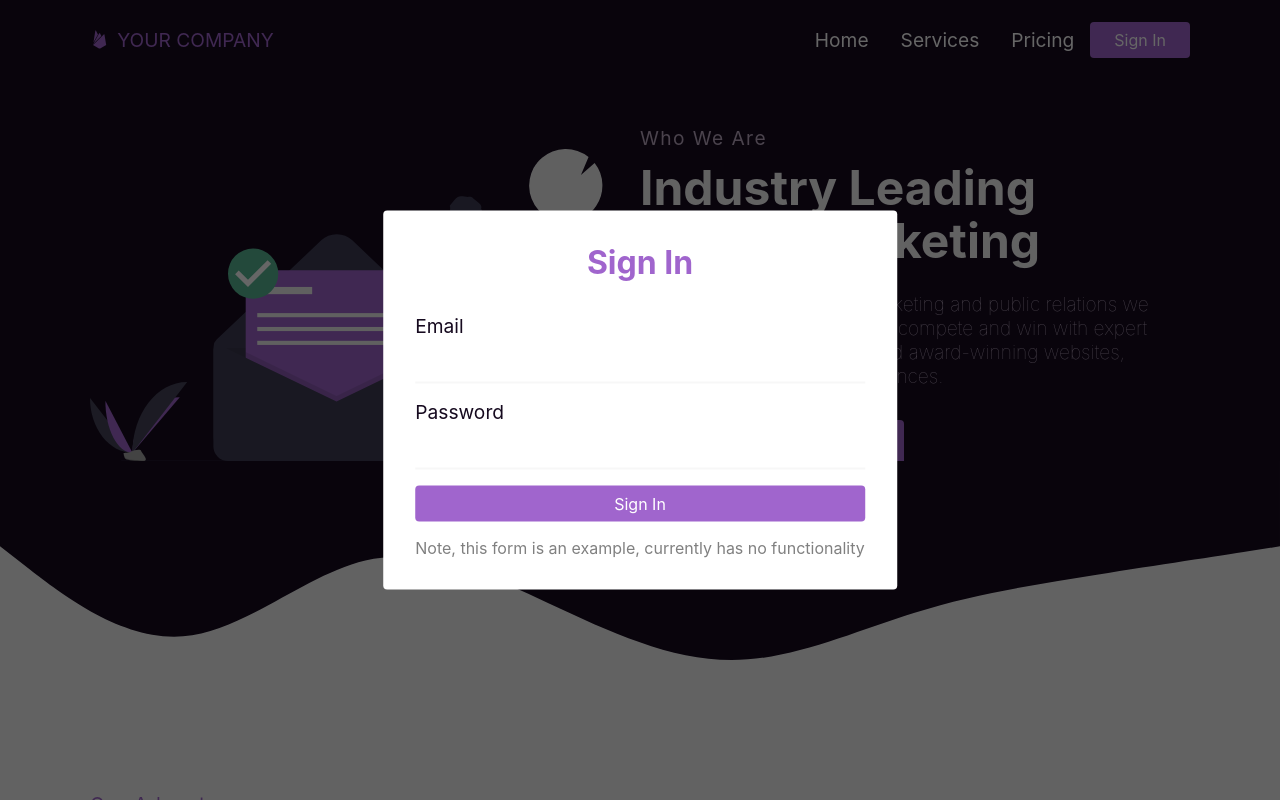
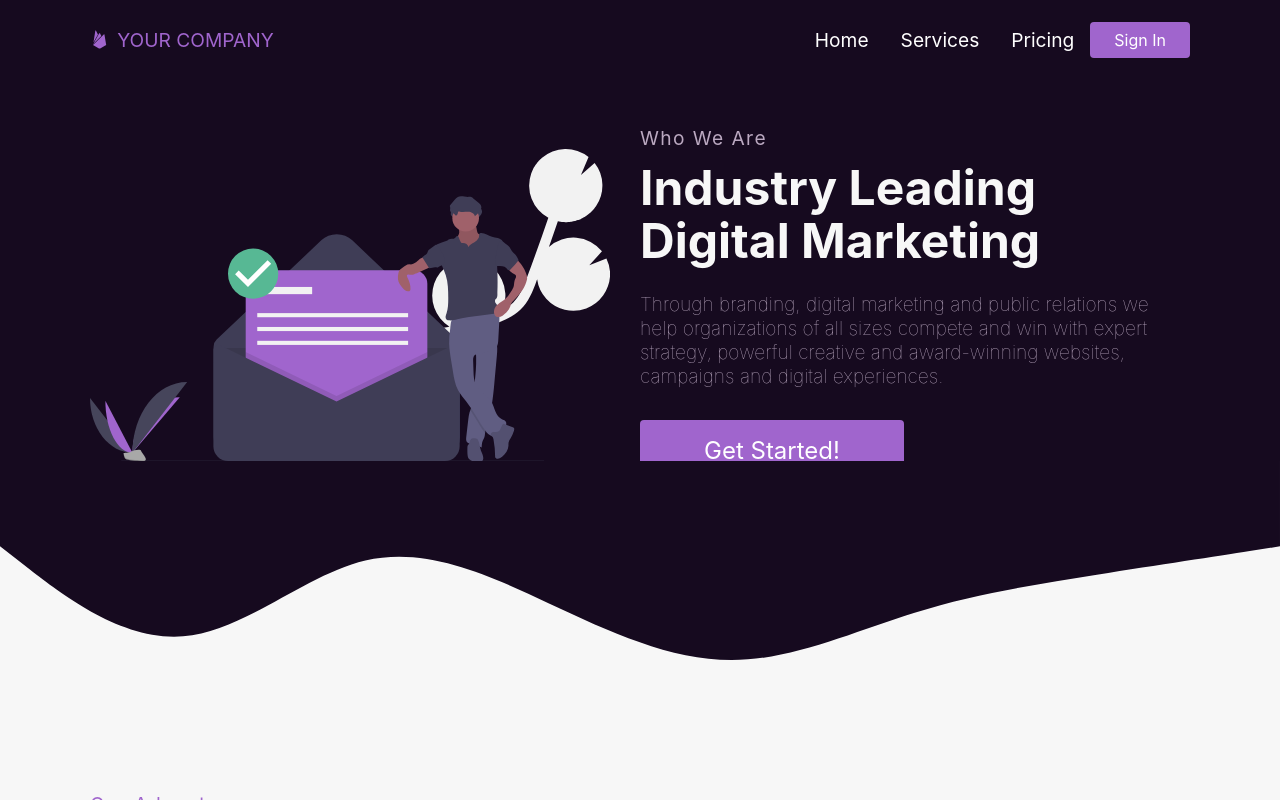
Before and after one commit to coreymunn3/marketing-site-nextjs, a Next.js app: page / in a window 1280 px wide. Shown: the top 800 px of the page. Built offline with nearby package versions, Linux system fonts and the light colour scheme.

Commit message:
make signin modal not show by default

```diff
--- a/pages/index.js
+++ b/pages/index.js
@@ -19,7 +19,7 @@ const HomePage = (props) => {
     pricingData,
   } = props;
 
-  const [isOpen, setIsOpen] = useState(true);
+  const [isOpen, setIsOpen] = useState(false);
 
   const handleCloseModal = () => {
     setIsOpen(false);
```
